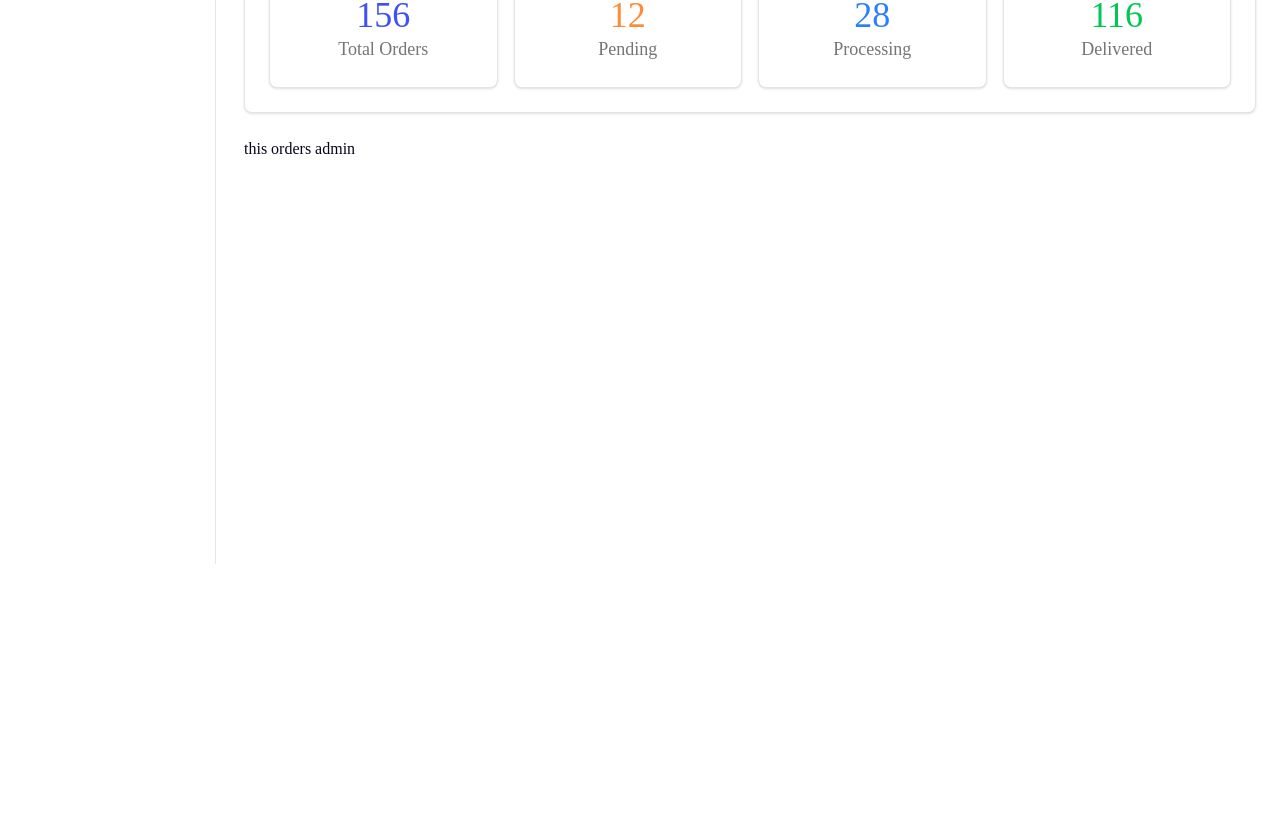
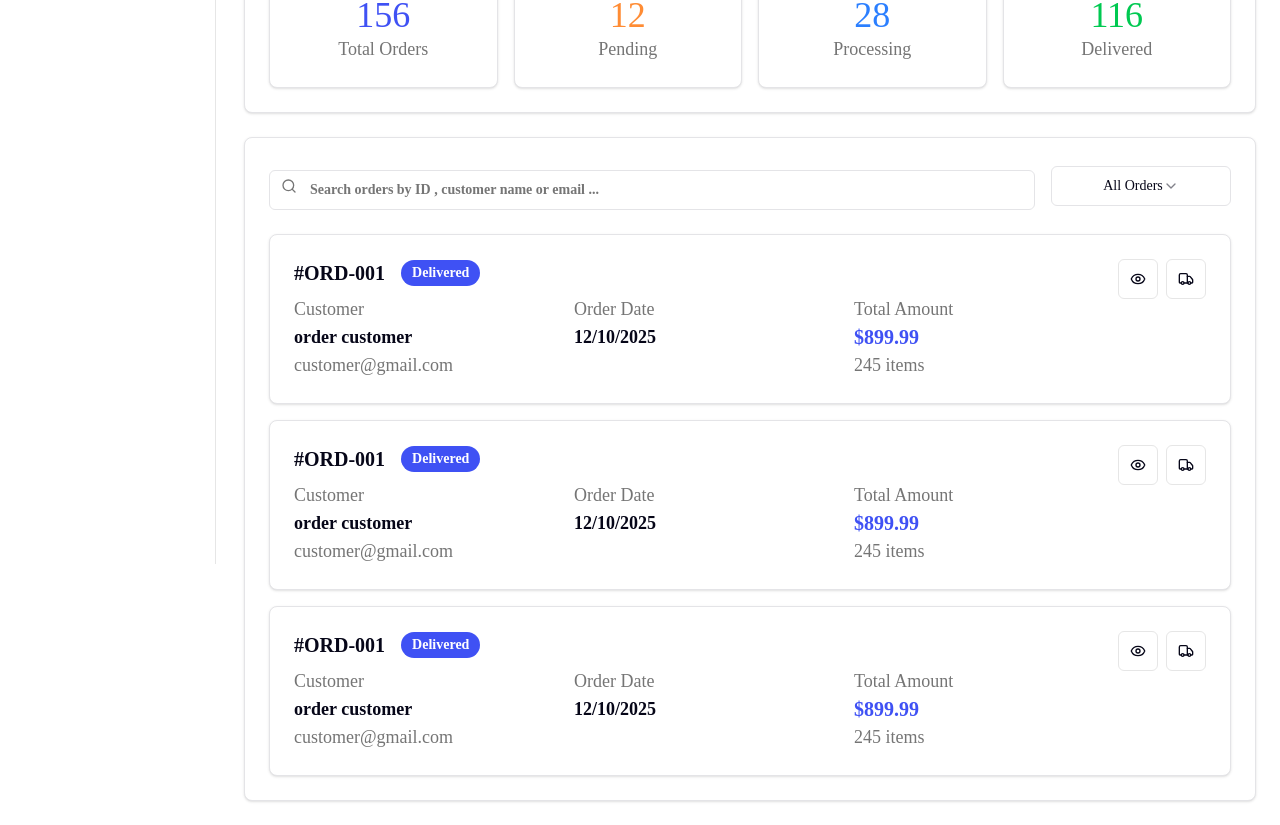
Before and after one commit to mohammadmehdidalvandii/shopHub-frontend, a Next.js app: page /Admin/Orders in a window 1280 px wide. Shown: the part 300-1125 px from the top of the page. Before the commit the page ends 800 px from the top, so only its background shows below. Built offline with nearby package versions, Linux system fonts and the light colour scheme.

Commit message:
created section orderList for admin-order page

```diff
--- a/src/app/Admin/Orders/page.tsx
+++ b/src/app/Admin/Orders/page.tsx
@@ -3,6 +3,7 @@ import type { Metadata } from "next";
 import AdminLayout from '@/components/layout/AdminLayout';
 import OrdersHeader from '@/components/templates/admin/orders/OrdersHeader/OrdersHeader';
 import OrdersStats from '@/components/templates/admin/orders/OrdersStats/OrdersStats';
+import OrderList from '@/components/templates/admin/orders/OrderList/OrderList';
 
 
 export const metadata: Metadata = {
@@ -15,7 +16,7 @@ const page:React.FC = ()=>{
     <AdminLayout>
         <OrdersHeader/>
         <OrdersStats/>
-        this orders admin
+        <OrderList/>
     </AdminLayout>
   )
 }
--- /dev/null
+++ b/src/components/templates/admin/orders/OrderList/OrderList.tsx
@@ -0,0 +1,153 @@
+import { Badge } from '@/components/ui/Badge';
+import { Button } from '@/components/ui/Button';
+import { Card, CardContent } from '@/components/ui/Cart';
+import { Input } from '@/components/ui/Input';
+import { Select, SelectContent, SelectItem, SelectTrigger, SelectValue } from '@/components/ui/Select';
+import { Eye, Search, Truck } from 'lucide-react';
+import React from 'react';
+
+const OrderList:React.FC = ()=>{
+  return (
+    <div className="container mx-auto">
+        <Card>
+            <CardContent className='p-6'>
+                <div className="flex flex-col items-center md:flex-row gap-4 mb-6">
+                    <div className="relative flex-1">
+                        <Search className='absolute left-3 top-1/2 transform -translate-y-1/2 h-4 w-4 text-gray-medium'/>
+                        <Input
+                        className='pl-10'
+                        placeholder='Search orders by ID , customer name or email ...'
+                        />
+                    </div>
+                    <Select defaultValue='all'>
+                        <SelectTrigger className='w-full md:w-[180px]'>
+                            <SelectValue placeholder='Filter by status'/>
+                        </SelectTrigger>
+                        <SelectContent>
+                            <SelectItem value='all'>All Orders</SelectItem>
+                            <SelectItem value='pending'>Pending</SelectItem>
+                            <SelectItem value='processing'>Processing</SelectItem>
+                            <SelectItem value='shipped'>Shipped</SelectItem>
+                            <SelectItem value='Delivered'>Delivered</SelectItem>
+                            <SelectItem value='cancelled'>Cancelled</SelectItem>
+                        </SelectContent>
+                    </Select>
+                </div>
+
+                <div className="space-y-4">
+                    <Card>
+                        <CardContent className='p-6'>
+                            <div className="flex items-start justify-between">
+                                <div className="flex-1">
+                                    <div className="flex items-center gap-4 mb-2">
+                                        <p className="font-bold text-xl">#ORD-001</p>
+                                        <Badge variant='default'>Delivered</Badge>
+                                    </div>
+                                    <div className="grid grid-cols-1 md:grid-cols-3 gap-4 text-lg">
+                                        <div>
+                                            <p className="text-gray-medium">Customer</p>
+                                            <p className="font-semibold">order customer</p>
+                                            <p className="text-gray-medium">customer@gmail.com</p>
+                                        </div>
+                                        <div>
+                                            <p className="text-gray-medium">Order Date</p>
+                                            <p className="font-semibold">12/10/2025</p>
+                                        </div>
+                                        <div>
+                                            <p className="text-gray-medium">Total Amount</p>
+                                            <p className="font-semibold text-primary text-xl">$899.99</p>
+                                            <p className="text-gray-medium">245 items</p>
+                                        </div>
+                                    </div>
+                                </div>
+                                <div className="flex gap-2">
+                                    <Button variant='outline' size='icon'>
+                                        <Eye className='h-4 w-4'/>
+                                    </Button>
+                                    <Button variant='outline' size='icon'>
+                                        <Truck className='h-4 w-4'/>
+                                    </Button>
+                                </div>
+                            </div>
+                        </CardContent>
+                    </Card>
+                    <Card>
+                        <CardContent className='p-6'>
+                            <div className="flex items-start justify-between">
+                                <div className="flex-1">
+                                    <div className="flex items-center gap-4 mb-2">
+                                        <p className="font-bold text-xl">#ORD-001</p>
+                                        <Badge variant='default'>Delivered</Badge>
+                                    </div>
+                                    <div className="grid grid-cols-1 md:grid-cols-3 gap-4 text-lg">
+                                        <div>
+                                            <p className="text-gray-medium">Customer</p>
+                                            <p className="font-semibold">order customer</p>
+                                            <p className="text-gray-medium">customer@gmail.com</p>
+                                        </div>
+                                        <div>
+                                            <p className="text-gray-medium">Order Date</p>
+                                            <p className="font-semibold">12/10/2025</p>
+                                        </div>
+                                        <div>
+                                            <p className="text-gray-medium">Total Amount</p>
+                                            <p className="font-semibold text-primary text-xl">$899.99</p>
+                                            <p className="text-gray-medium">245 items</p>
+                                        </div>
+                                    </div>
+                                </div>
+                                <div className="flex gap-2">
+                                    <Button variant='outline' size='icon'>
+                                        <Eye className='h-4 w-4'/>
+                                    </Button>
+                                    <Button variant='outline' size='icon'>
+                                        <Truck className='h-4 w-4'/>
+                                    </Button>
+                                </div>
+                            </div>
+                        </CardContent>
+                    </Card>
+                    <Card>
+                        <CardContent className='p-6'>
+                            <div className="flex items-start justify-between">
+                                <div className="flex-1">
+                                    <div className="flex items-center gap-4 mb-2">
+                                        <p className="font-bold text-xl">#ORD-001</p>
+                                        <Badge variant='default'>Delivered</Badge>
+                                    </div>
+                                    <div className="grid grid-cols-1 md:grid-cols-3 gap-4 text-lg">
+                                        <div>
+                                            <p className="text-gray-medium">Customer</p>
+                                            <p className="font-semibold">order customer</p>
+                                            <p className="text-gray-medium">customer@gmail.com</p>
+                                        </div>
+                                        <div>
+                                            <p className="text-gray-medium">Order Date</p>
+                                            <p className="font-semibold">12/10/2025</p>
+                                        </div>
+                                        <div>
+                                            <p className="text-gray-medium">Total Amount</p>
+                                            <p className="font-semibold text-primary text-xl">$899.99</p>
+                                            <p className="text-gray-medium">245 items</p>
+                                        </div>
+                                    </div>
+                                </div>
+                                <div className="flex gap-2">
+                                    <Button variant='outline' size='icon'>
+                                        <Eye className='h-4 w-4'/>
+                                    </Button>
+                                    <Button variant='outline' size='icon'>
+                                        <Truck className='h-4 w-4'/>
+                                    </Button>
+                                </div>
+                            </div>
+                        </CardContent>
+                    </Card>
+                </div>
+            </CardContent>
+        </Card>
+    </div>
+  )
+}
+
+export default OrderList
```
